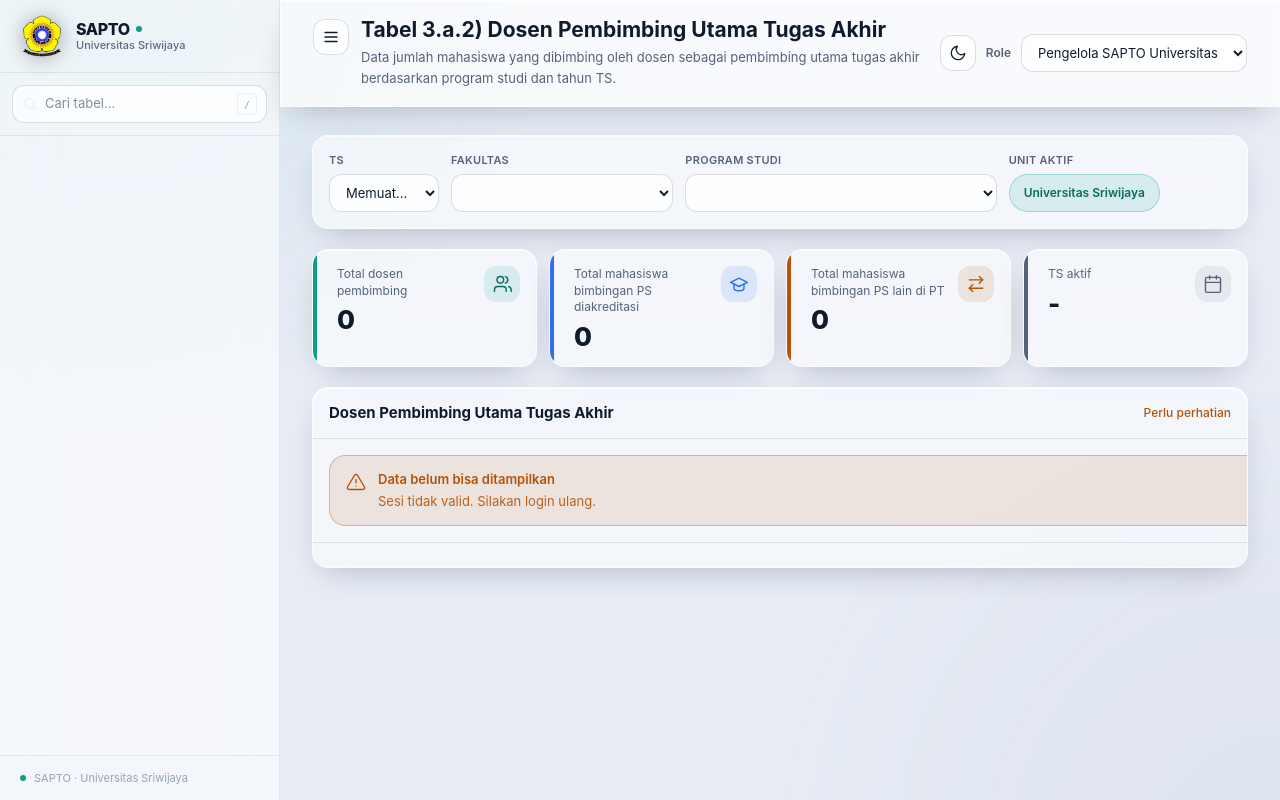
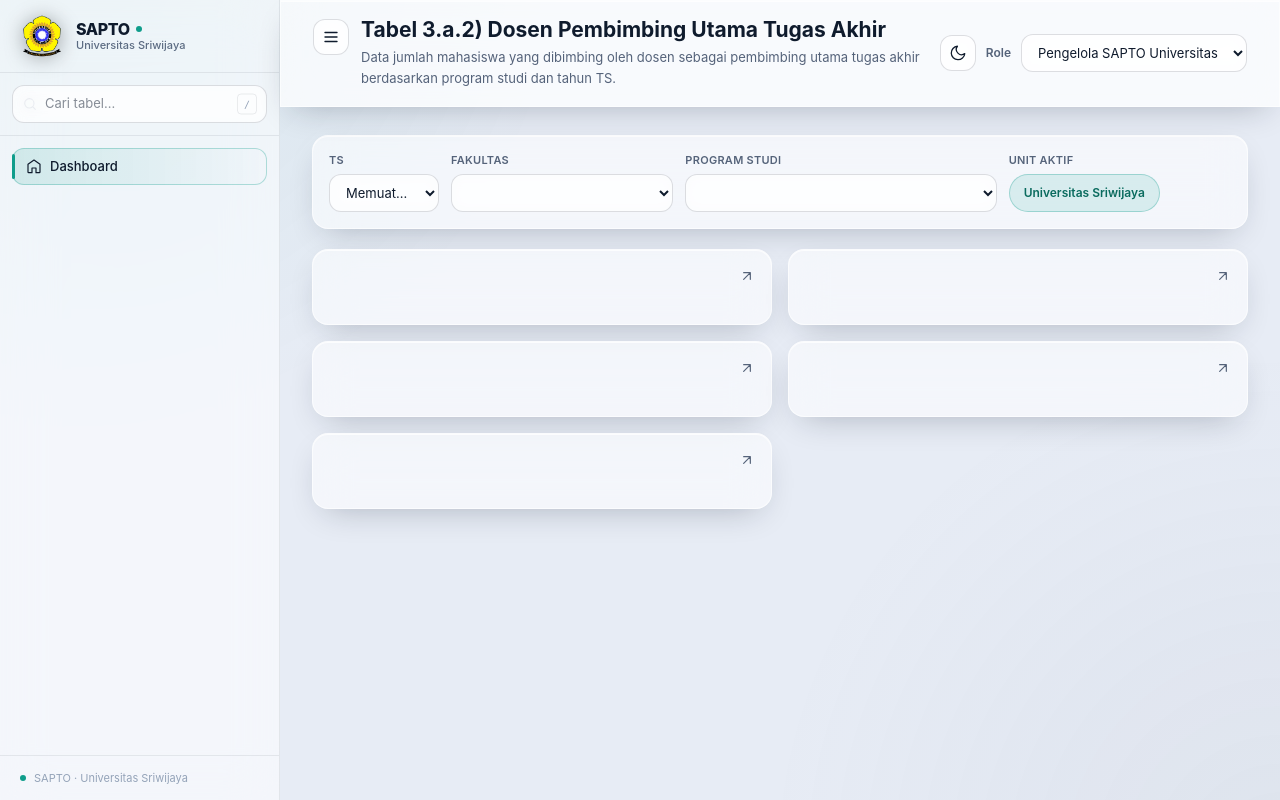
Before and after one commit to Anomabz/kafka, a Laravel app: template resources/views/sapto.blade.php in a window 1280 px wide. Run offline with Laravel 12, Linux system fonts and the light colour scheme; the template is opened without the code that fills it, so the values that code supplies are empty; style sheets or scripts are compiled from the project's sources.

Commit message:
feat(sapto): add dashboard as the default landing page
New #dashboard-page section (same show/hide pattern as the other
pages), a pinned Dashboard sidebar link, and the app now boots into
the dashboard instead of Tabel 3.a.2. Bootstrap now calls
activateTable(currentTableId) instead of unconditionally loading the
dosen-pembimbing-ta summary, so whichever page is actually active
loads its own data.

Co-Authored-By: Claude Opus 5 <noreply@anthropic.com>

```diff
--- /dev/null
+++ b/resources/views/components/dashboard-page.blade.php
@@ -0,0 +1,45 @@
+{{--
+    resources/views/components/dashboard-page.blade.php
+
+    Landing page: ringkasan 5 tabel BAN-PT yang sudah punya data nyata (dari
+    46 total). Data diisi oleh loadDashboard()/renderDashboard() di
+    sapto.blade.php dari GET /api/sapto/dashboard/summary. Urutan array ini
+    cuma menentukan urutan render di markup — JS mencocokkan tiap kartu ke
+    payload lewat data-card-id, bukan index, jadi urutan tidak perlu sama
+    persis dengan urutan "cards" di response.
+--}}
+@php
+    $dashboardCards = [
+        ['id' => 'dosen-tetap-pt', 'tableId' => 'dosen-tetap-pt'],
+        ['id' => 'dosen-pembimbing-ta', 'tableId' => 'dosen-pembimbing-ta'],
+        ['id' => 'ipk-lulusan', 'tableId' => 'ipk-lulusan'],
+        ['id' => 'masa-studi', 'tableId' => 'masa-studi'],
+        ['id' => 'mahasiswa-asing', 'tableId' => 'mahasiswa-asing'],
+    ];
+@endphp
+
+<section id="dashboard-page">
+    @include('components.filter-bar')
+
+    <div id="dashboard-status" class="mb-3 text-[12px] text-muted sm:mb-4"></div>
+
+    <div class="grid grid-cols-1 gap-3 sm:gap-4 lg:grid-cols-2">
+        @foreach ($dashboardCards as $card)
+            <button
+                type="button"
+                class="dashboard-card glass glass-hover rounded-2xl p-4 text-left"
+                data-card-id="{{ $card['id'] }}"
+                data-table-id="{{ $card['tableId'] }}"
+            >
+                <div class="flex items-start justify-between gap-2">
+                    <h3 class="dashboard-card-title text-[14px] font-bold text-ink"></h3>
+                    <svg class="mt-0.5 h-4 w-4 shrink-0 text-muted" viewBox="0 0 24 24" fill="none" stroke="currentColor" stroke-width="1.8" stroke-linecap="round" stroke-linejoin="round" aria-hidden="true">
+                        <path d="M7 17 17 7M7 7h10v10" />
+                    </svg>
+                </div>
+                <div class="dashboard-card-metrics mt-3 grid grid-cols-2 gap-3 sm:grid-cols-3"></div>
+                <div class="dashboard-card-trend mt-3"></div>
+            </button>
+        @endforeach
+    </div>
+</section>
--- a/resources/views/components/sidebar.blade.php
+++ b/resources/views/components/sidebar.blade.php
@@ -68,6 +68,19 @@
     </div>
 
     <nav id="menu" class="menu flex-1 space-y-4 overflow-y-auto px-3 py-3" aria-label="Menu tabel SAPTO">
+        <div class="space-y-0.5">
+            <button
+                type="button"
+                data-table-id="dashboard"
+                class="menu-item {{ ($activeTableId ?? 'dashboard') === 'dashboard' ? 'is-active' : '' }}"
+            >
+                <svg class="mr-2 h-4 w-4 shrink-0" viewBox="0 0 24 24" fill="none" stroke="currentColor" stroke-width="1.8" stroke-linecap="round" stroke-linejoin="round" aria-hidden="true">
+                    <path d="M3 9.5 12 3l9 6.5V21a1 1 0 0 1-1 1h-5v-7H9v7H4a1 1 0 0 1-1-1Z" />
+                </svg>
+                Dashboard
+            </button>
+        </div>
+
         @foreach ($groups as $groupKey => $items)
             <div class="menu-group" data-menu-group>
                 <div class="mb-1 flex items-center gap-2 px-3">
--- a/resources/views/layouts/sapto.blade.php
+++ b/resources/views/layouts/sapto.blade.php
@@ -27,7 +27,7 @@
 <body class="bg-canvas text-ink font-sans text-[14px] antialiased">
     <div id="app-shell">
 
-        @include('components.sidebar', ['tables' => $tables, 'activeTableId' => $activeTableId ?? 'dosen-pembimbing-ta'])
+        @include('components.sidebar', ['tables' => $tables, 'activeTableId' => $activeTableId ?? 'dashboard'])
 
         <div id="sidebar-backdrop" class="sidebar-backdrop lg:hidden"></div>
 
--- a/resources/views/sapto.blade.php
+++ b/resources/views/sapto.blade.php
@@ -13,7 +13,9 @@
 @endphp
 
 @section('content')
-    <section id="table-page">
+    @include('components.dashboard-page')
+
+    <section id="table-page" class="hidden">
         @include('components.filter-bar')
 
         <div class="mb-4 grid grid-cols-2 gap-2.5 sm:mb-5 sm:gap-3 lg:grid-cols-4">
@@ -76,6 +78,9 @@
         tablePage: document.getElementById('table-page'),
         placeholderPage: document.getElementById('placeholder-page'),
         placeholderTitle: document.getElementById('placeholder-title'),
+        dashboardPage: document.getElementById('dashboard-page'),
+        dashboardStatus: document.getElementById('dashboard-status'),
+        dashboardCards: document.querySelectorAll('.dashboard-card'),
         pageTitle: document.getElementById('page-title'),
         pageDescription: document.getElementById('page-description'),
         tableStatus: document.getElementById('table-status'),
@@ -124,7 +129,7 @@
     const metricEls = [els.metricDosen, els.metricPs, els.metricPsLain, els.metricTs];
     const maMetricEls = [els.maMetricProdi, els.maMetricAktif, els.maMetricFt, els.maMetricPt];
     let maSummary = null;
-    let currentTableId = @json($activeTableId ?? 'dosen-pembimbing-ta');
+    let currentTableId = @json($activeTableId ?? 'dashboard');
 
     // Filter mahasiswa asing (role diambil dari state.role yang dibagi topbar).
     const maFilter = {
@@ -1060,6 +1065,13 @@
     }
 
     const TABLE_HANDLERS = {
+        'dashboard': {
+            description: 'Ringkasan angka kunci dari 5 tabel BAN-PT yang sudah tersedia datanya.',
+            show() {
+                els.dashboardPage.classList.remove('hidden');
+                loadDashboard();
+            },
+        },
         'dosen-pembimbing-ta': {
             description: 'Data jumlah mahasiswa yang dibimbing oleh dosen sebagai pembimbing utama tugas akhir berdasarkan program studi dan tahun TS.',
             show() {
@@ -1094,12 +1106,15 @@
             button.classList.toggle('is-active', button.dataset.tableId === tableId);
         });
 
+        // 'dashboard' bukan salah satu dari 46 tabel BAN-PT di array `tables`,
+        // jadi judulnya di-hardcode, tidak dicari lewat tables.find().
         const table = tables.find((item) => item.id === tableId);
-        els.pageTitle.textContent = table?.name || 'SAPTO';
+        els.pageTitle.textContent = tableId === 'dashboard' ? 'Dashboard' : (table?.name || 'SAPTO');
 
         els.tablePage.classList.add('hidden');
         els.maPage.classList.add('hidden');
         els.placeholderPage.classList.add('hidden');
+        els.dashboardPage.classList.add('hidden');
 
         const handler = TABLE_HANDLERS[tableId];
 
@@ -1148,6 +1163,125 @@
     function escapeAttr(value) {
         return escapeHtml(value).replaceAll('`', '&#096;');
     }
+
+    function dashboardUrl() {
+        const params = new URLSearchParams();
+
+        if (state.ts !== null) {
+            params.set('ts', state.ts);
+        }
+
+        if (state.role === 'universitas' && state.fakultasId !== 'all') {
+            params.set('fakultas_id', state.fakultasId);
+        }
+
+        if (state.role !== 'prodi' && state.programStudiId !== 'all') {
+            params.set('program_studi_id', state.programStudiId);
+        }
+
+        return `/api/sapto/dashboard/summary?${params}`;
+    }
+
+    async function loadDashboard() {
+        setDashboardLoading();
+
+        try {
+            const payload = await fetchJson(dashboardUrl());
+            renderDashboard(payload);
+        } catch (error) {
+            renderDashboardError(error.message);
+        }
+    }
+
+    function setDashboardLoading() {
+        els.dashboardStatus.textContent = 'Memuat ringkasan...';
+
+        els.dashboardCards.forEach((card) => {
+            card.querySelector('.dashboard-card-metrics').innerHTML = Array.from({ length: 3 }).map(() => `
+                <div class="dashboard-metric">
+                    <div class="dashboard-metric-value is-loading">0</div>
+                    <div class="dashboard-metric-label">&nbsp;</div>
+                </div>
+            `).join('');
+            card.querySelector('.dashboard-card-trend').innerHTML = '';
+        });
+    }
+
+    function renderDashboard(payload) {
+        if (payload.ts !== null && payload.ts !== undefined) {
+            state.ts = payload.ts;
+        }
+
+        els.dashboardStatus.textContent = '';
+
+        const cardsById = new Map((payload.cards || []).map((card) => [card.id, card]));
+
+        els.dashboardCards.forEach((el) => {
+            const card = cardsById.get(el.dataset.cardId);
+
+            if (card) {
+                renderDashboardCard(el, card);
+            }
+        });
+    }
+
+    function renderDashboardCard(el, card) {
+        el.querySelector('.dashboard-card-title').textContent = card.title;
+        const metricsEl = el.querySelector('.dashboard-card-metrics');
+        const trendEl = el.querySelector('.dashboard-card-trend');
+
+        if (card.error) {
+            metricsEl.innerHTML = '<p class="dashboard-card-notice dashboard-card-notice-error">Data belum bisa ditampilkan.</p>';
+            trendEl.innerHTML = '';
+            return;
+        }
+
+        if (card.notice) {
+            metricsEl.innerHTML = `<p class="dashboard-card-notice">${escapeHtml(card.notice)}</p>`;
+            trendEl.innerHTML = '';
+            return;
+        }
+
+        metricsEl.innerHTML = card.metrics.map((metric) => `
+            <div class="dashboard-metric">
+                <div class="dashboard-metric-value">${formatNumber(metric.value)}</div>
+                <div class="dashboard-metric-label">${escapeHtml(metric.label)}</div>
+            </div>
+        `).join('');
+
+        trendEl.innerHTML = card.trend ? dashboardSparkline(card.trend) : '';
+    }
+
+    function dashboardSparkline(trend) {
+        const values = trend.values.map(Number);
+        const min = Math.min(...values);
+        const max = Math.max(...values);
+        const range = max - min || 1;
+        const width = 120;
+        const height = 32;
+        const step = width / (values.length - 1 || 1);
+
+        const points = values
+            .map((value, index) => `${(index * step).toFixed(1)},${(height - ((value - min) / range) * height).toFixed(1)}`)
+            .join(' ');
+
+        return `
+            <svg class="dashboard-sparkline" viewBox="0 0 ${width} ${height}" preserveAspectRatio="none" aria-hidden="true">
+                <polyline points="${points}" fill="none" stroke="currentColor" stroke-width="2" stroke-linecap="round" stroke-linejoin="round" />
+            </svg>
+            <div class="dashboard-sparkline-labels">
+                ${trend.labels.map((label) => `<span>${escapeHtml(label)}</span>`).join('')}
+            </div>
+        `;
+    }
+
+    function renderDashboardError(message) {
+        els.dashboardStatus.innerHTML = `<span class="font-medium text-warn">${escapeHtml(message)}</span>`;
+    }
+
+    els.dashboardCards.forEach((card) => {
+        card.addEventListener('click', () => activateTable(card.dataset.tableId));
+    });
 
     els.role.addEventListener('change', async () => {
         state.role = els.role.value;
@@ -1321,7 +1455,7 @@
     initTsOptions();
     loadFakultas()
         .then(loadProgramStudi)
-        .then(loadSummary)
+        .then(() => activateTable(currentTableId))
         .catch((error) => renderError(error.message));
 </script>
 @endsection
```
